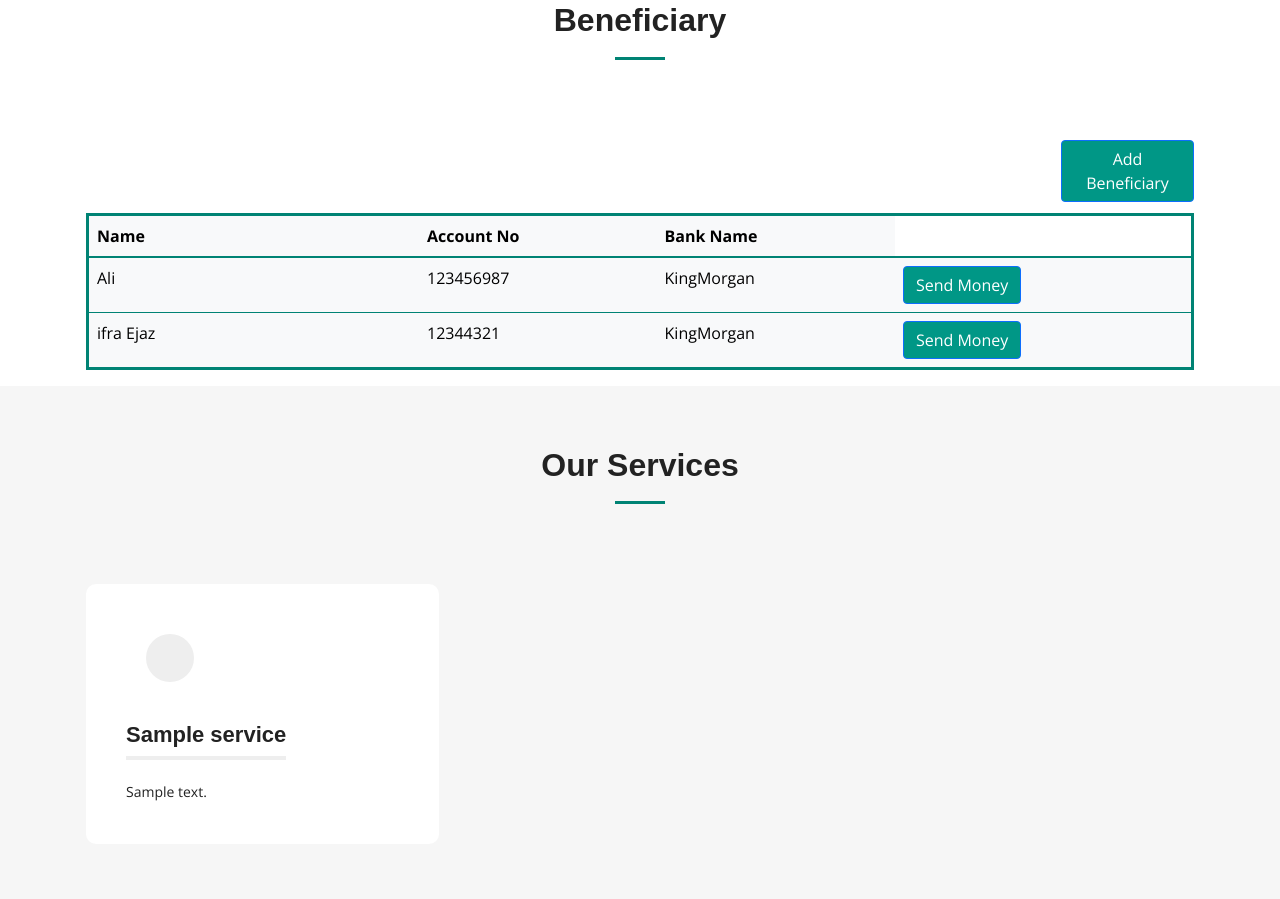
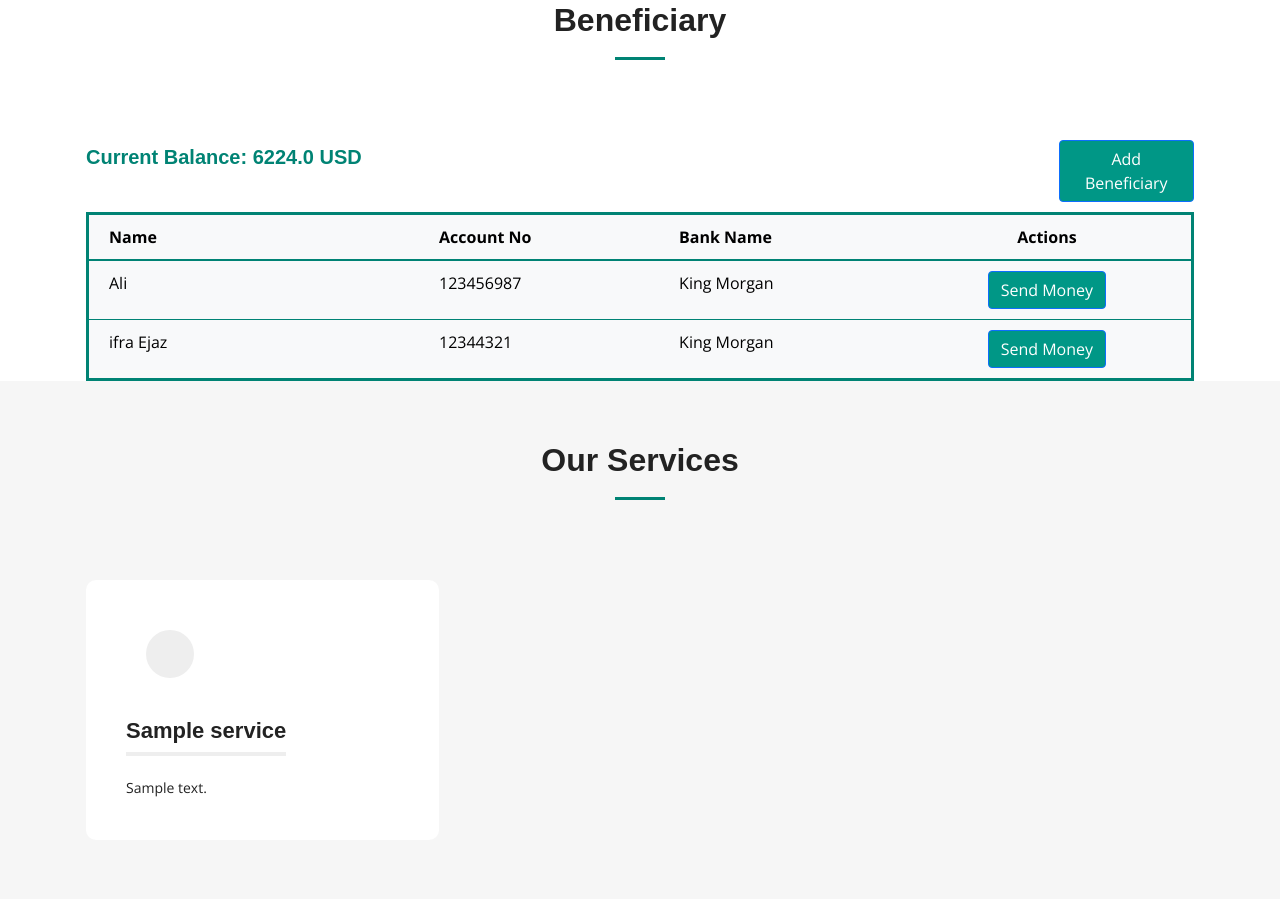
Before and after one commit to zaidiali9/SE-Project, a Django app: template app/templates/Dashboard/beneficiary.html in a window 1280 px wide. Shown: the part 892-1791 px from the top of the page. Run offline with Django 4.2, Linux system fonts and the light colour scheme; data comes from the database, SQL or seed files in the repository; both versions use the stored data as it was after the commit; tables that the repository leaves empty hold one stand-in row (values such as "Sample post"); the template is opened without the code that fills it: values that come from a table or form of the project are taken from there, most other values are stand-ins (such as "Sample title", 1, 10 or a date in 2020); some libraries are stand-ins or nearby versions.

Commit message:
Fund Trasnfer | add beneficiary and other feature added

```diff
--- a/app/templates/Dashboard/beneficiary.html
+++ b/app/templates/Dashboard/beneficiary.html
@@ -25,29 +25,43 @@
   {% endfor %}
 {% endif %}
 
+
 <div class="container">
     <div class="row">
-        <div class="col-12">
-            <a href="#" class="btn btn-primary" style="background-color:#009786; margin-left: 88%; margin-bottom: 1%;" data-bs-toggle="modal" data-bs-target="#addBeneficiaryModal">Add Beneficiary</a>
+        <div class="col-6">
+            <h5 style="font-weight: bold; font-family: 'Arial', sans-serif; color: #008374; margin-top: 1%;">
+                Current Balance: {{ account.balance }} USD
+            </h5>
+        </div>
+        <div class="col-6">
+            <a href="#" class="btn btn-primary" style="background-color:#009786; margin-left: 75%; margin-bottom: 2%;" data-bs-toggle="modal" data-bs-target="#addBeneficiaryModal">
+                Add Beneficiary
+            </a>
         </div>
     </div>
     <div class="row">
         <div class="col-12">
-            <table class="table table-borderless table-hover" style="border-collapse: collapse; border: 3px solid #008374;">
+            <table class="table table-borderless table-hover" style="border-collapse: collapse; border: 3px solid #008374; margin-bottom: 0;">
                 <thead style="border-bottom: 2px solid #008374; background-color: #f8f9fa;">
                     <tr>
-                        <th style="width: 30%; border-bottom: 1px solid #008374;">Name</th>
-                        <th style="border-bottom: 1px solid #008374;">Account No</th>
-                        <th style="border-bottom: 1px solid #008374;">Bank Name</th>
+                        <!-- Center align each th -->
+                        <th style="padding: 10px 20px; width: 30%; border-bottom: 1px solid #008374;">Name</th>
+                        <th style="padding: 10px 20px; border-bottom: 1px solid #008374;">Account No</th>
+                        <th style="padding: 10px 20px; border-bottom: 1px solid #008374;">Bank Name</th>
+                        <th style="padding: 10px 20px; border-bottom: 1px solid #008374; text-align: center;">Actions</th>
                     </tr>
                 </thead>
                 <tbody style="border: 2px solid #008374; background-color: #f8f9fa;">
                     {% for beneficiary in beneficiaries %}
                     <tr style="border-bottom: 1px solid #008374;">
-                        <td>{{ beneficiary.name }}</td>
-                        <td>{{ beneficiary.account_number }}</td>
-                        <td>KingMorgan</td>
-                        <td><a href="fundtransfer/" class="btn btn-primary" style="background-color:#009786;">Send Money</a></td>
+                        <td style="padding: 10px 20px;">{{ beneficiary.name }}</td>
+                        <td style="padding: 10px 20px;">{{ beneficiary.account_number }}</td>
+                        <td style="padding: 10px 20px;">{{ beneficiary.bank.name }}</td>
+                        <td style="padding: 10px 20px; text-align: center;">
+                            <a href="{% url 'fundtransfer' %}?name={{ beneficiary.name }}&account={{ beneficiary.account_number }}&bank={{ beneficiary.bank.id }}&balance={{account.balance}}" class="btn btn-primary" style="background-color:#009786;">
+                                Send Money
+                            </a>
+                        </td>
                     </tr>
                     {% endfor %}
                 </tbody>
@@ -55,6 +69,8 @@
         </div>
     </div>
 </div>
+
+
 
 
 <div class="modal fade" id="addBeneficiaryModal" tabindex="-1" aria-labelledby="addBeneficiaryModalLabel" aria-hidden="true">
@@ -152,15 +168,10 @@ function submitForm(event) {
             }
         }
     };
-
-    // Send the form data via AJAX
     xhr.send(formData);
 }
-
-// Attach form submission handler
 document.getElementById('addBeneficiaryForm').addEventListener('submit', submitForm);
 
-// Function to get CSRF token from cookies
 function getCookie(name) {
     var cookieValue = null;
     if (document.cookie && document.cookie !== '') {
```
Also changed, not shown: app/templates/Dashboard/fundtransfer.html (+45 -11 lines), app/views.py (+18 -11 lines), db.sqlite3.
